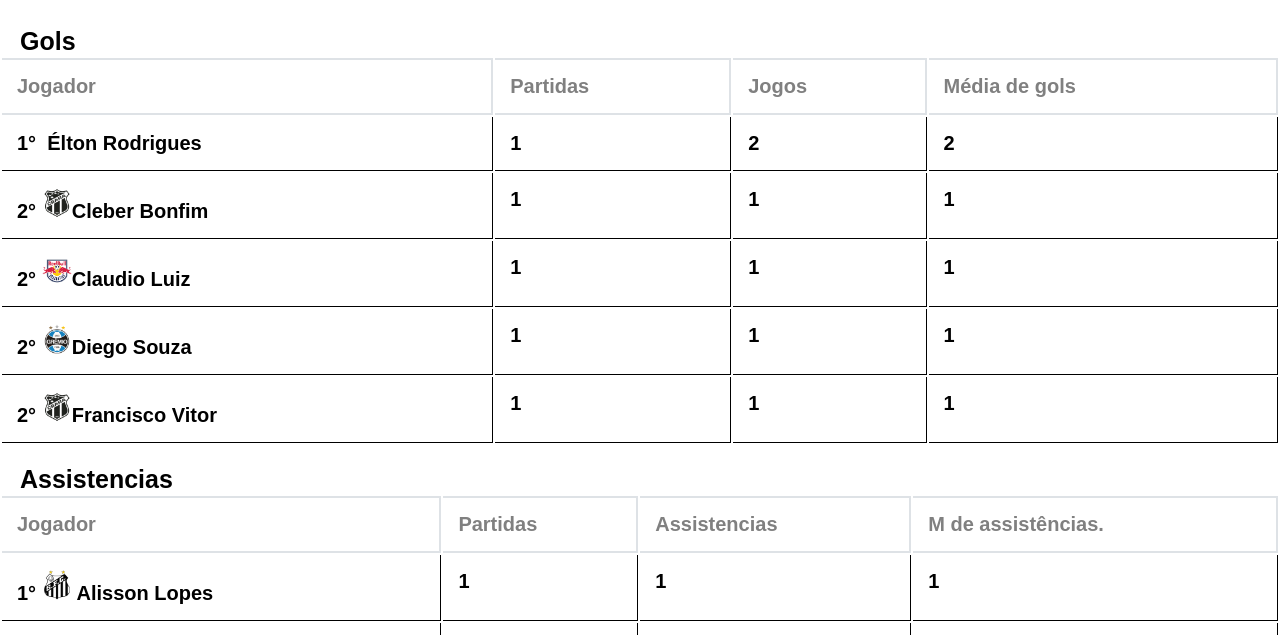
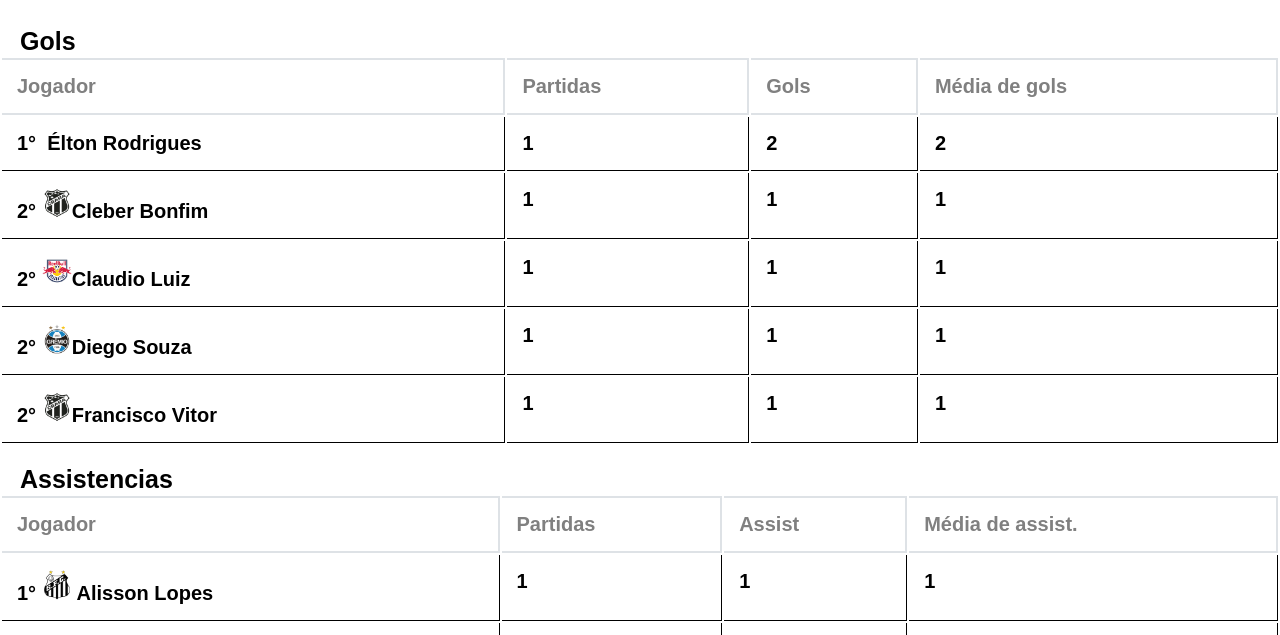
Before and after one commit to Felipe-S1lva/FutInfo, a plain HTML site: page estatisticas.html in a window 1280 px wide. Shown: the part 128-763 px from the top of the page. Drawn offline with nearby package versions, Linux system fonts and the light colour scheme.

Commit message:
Correção2

```diff
--- a/estatisticas.html
+++ b/estatisticas.html
@@ -53,7 +53,7 @@
                     <thead>
                         <th>Jogador</th>
                         <th>Partidas</th>
-                        <th>Jogos</th>
+                        <th>Gols</th>
                         <th>Média de gols</th>
                     </thead>
                     <tbody>
@@ -94,8 +94,8 @@
                     <thead>
                         <th>Jogador</th>
                         <th>Partidas</th>
-                        <th>Assistencias</th>
-                        <th>M de assistências.</th>
+                        <th>Assist</th>
+                        <th>Média de assist.</th>
                     </thead>
                     <tbody>
                     <tr>
```
